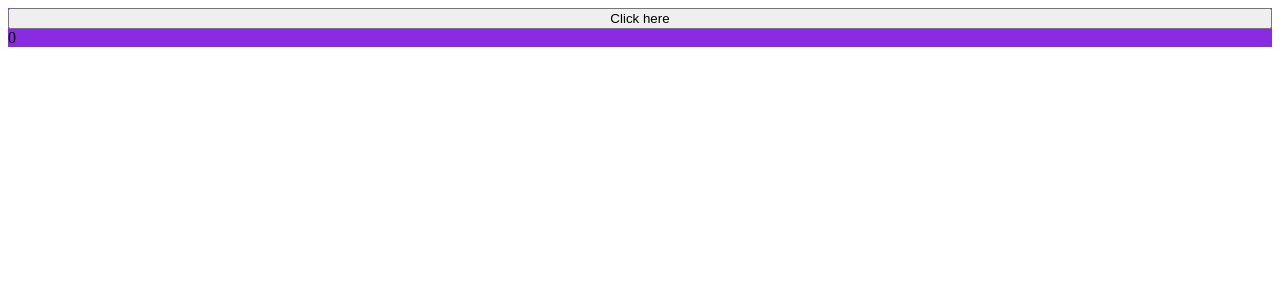
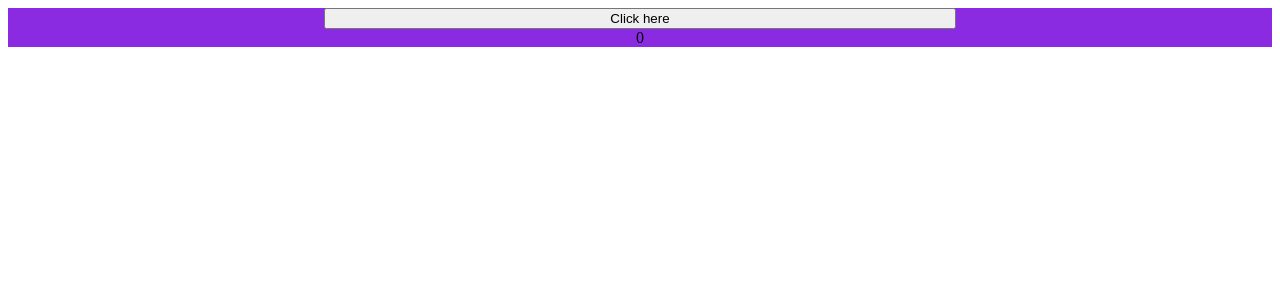
Before and after one commit to HCFerraz/portfolio, a Next.js app: page / in a window 1280 px wide. Shown: the top 300 px of the page. Built offline with nearby package versions, Linux system fonts and the light colour scheme.

Commit message:
Fixing alignment

```diff
--- a/pages/index.js
+++ b/pages/index.js
@@ -4,8 +4,8 @@ function Home() {
     const [counter, setCounter] = useState(0)
     return (
         <>
-            <div style={{ display: "flex", flexDirection: "column", backgroundColor: "blueviolet", width: "100%", height: "100%"}}>
-                <button onClick={() => setCounter(counter + 1)}>Click here</button>
+            <div style={{ display: "flex", flexDirection: "column", backgroundColor: "blueviolet", width: "100%", height: "100%", alignItems: "center", justifyContent: "center" }}>
+                <button style={{ width: "50%" }} onClick={() => setCounter(counter + 1)}>Click here</button>
                 <span>{counter}</span>
             </div>
         </>
```
